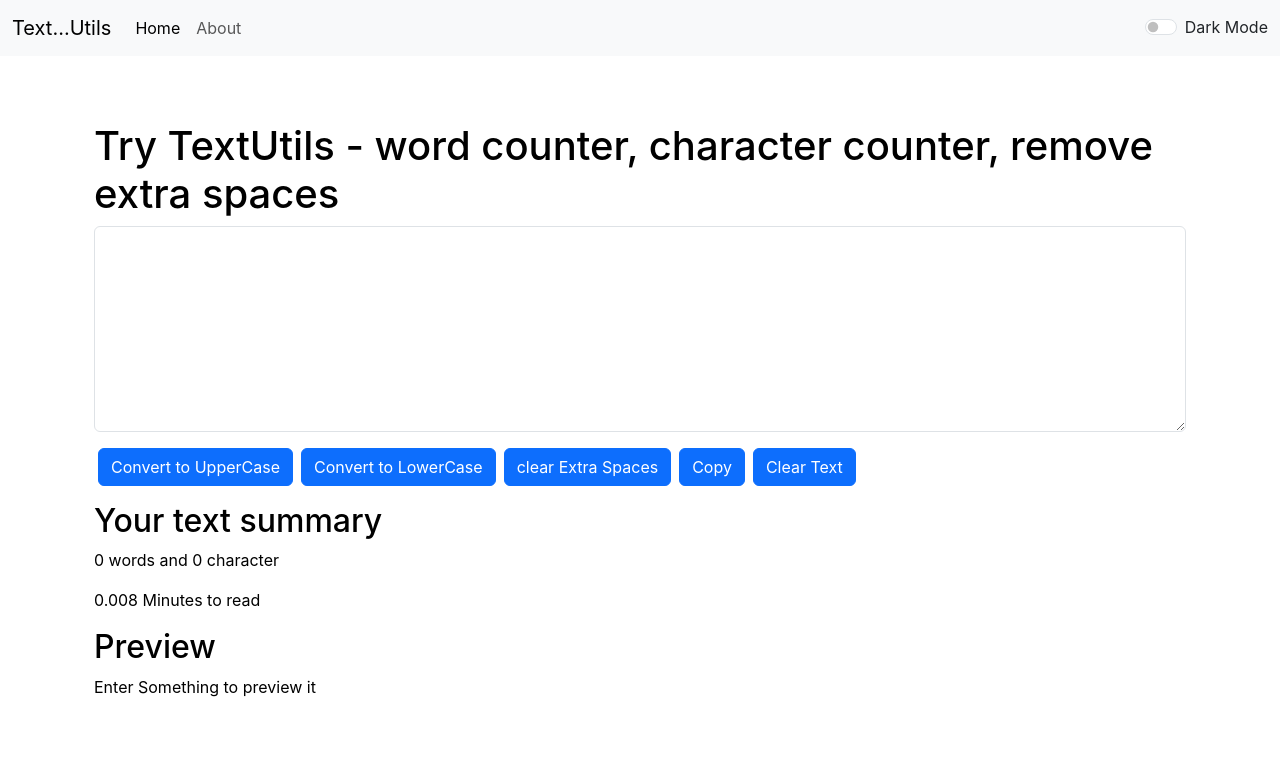
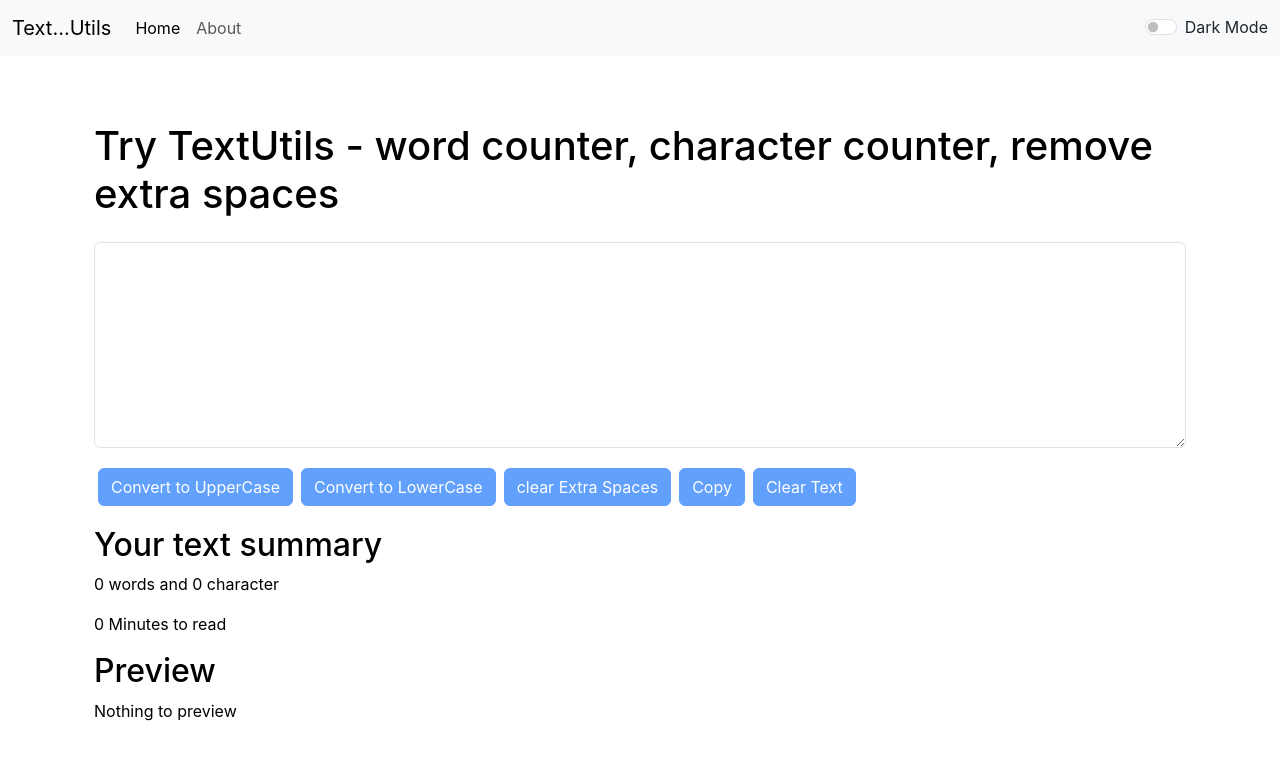
Before and after one commit to AnkitSheokeen/TextUtils, a React (Create React App) app: page / in a window 1280 px wide. Shown: the top 760 px of the page. Built offline with nearby package versions, Linux system fonts and the light colour scheme.

Commit message:
bug fixed

```diff
--- a/src/components/TextForm.js
+++ b/src/components/TextForm.js
@@ -4,6 +4,7 @@
 
 
 export default function TextForm(props) {
+
 const handleUpClick = () => {
     // console.log("uppercase was clicked: " + text);
     let newText = text.toUpperCase();
@@ -29,6 +30,7 @@
     text.select();
     // text.setSelectionRange(0,9999);
     navigator.clipboard.writeText(text.value);
+    document.getSelection().removeAllRanges();
     props.showAlert("Copyed to clipboard","success");
 }
 
@@ -45,22 +47,22 @@
     <>
 
     <div className='container' style={{color: props.mode==='dark'?'white':'black'}}>
-        <h1>Try TextUtils - word counter, character counter, remove extra spaces</h1>
+        <h1 className='mb-4'>Try TextUtils - word counter, character counter, remove extra spaces</h1>
         <div className="mb-3">
-            <textarea className="form-control" value={text} onChange={handleOnChange} style={{backgroundColor: props.mode==='dark'?'grey':'white', color: props.mode==='dark'?'white':'black'}} id="myBox" rows="8"></textarea>
+            <textarea className="form-control" value={text} onChange={handleOnChange} style={{backgroundColor: props.mode==='dark'?'#5095BF':'white', color: props.mode==='dark'?'white':'black'}} id="myBox" rows="8"></textarea>
         </div>
-        <button className='btn btn-primary mx-1' onClick={handleUpClick}>Convert to UpperCase</button>
-        <button className='btn btn-primary mx-1' onClick={handleLoClick}>Convert to LowerCase</button>
-        <button className='btn btn-primary mx-1' onClick={handleExtraSpaces}>clear Extra Spaces</button>
-        <button className='btn btn-primary mx-1' onClick={handleCopy}>Copy</button>
-        <button className='btn btn-primary mx-1' onClick={handleClearClick}>Clear Text</button>
+        <button disabled={text.length===0} className='btn btn-primary mx-1 my-1' onClick={handleUpClick}>Convert to UpperCase</button>
+        <button disabled={text.length===0} className='btn btn-primary mx-1 my-1' onClick={handleLoClick}>Convert to LowerCase</button>
+        <button disabled={text.length===0} className='btn btn-primary mx-1 my-1' onClick={handleExtraSpaces}>clear Extra Spaces</button>
+        <button disabled={text.length===0} className='btn btn-primary mx-1 my-1' onClick={handleCopy}>Copy</button>
+        <button disabled={text.length===0} className='btn btn-primary mx-1 my-1' onClick={handleClearClick}>Clear Text</button>
     </div>
     <div className="container my-3" style={{color: props.mode==='dark'?'white':'black'}}>
         <h2>Your text summary</h2>
-        <p>{text.length===0?0:text.split(" ").length} words and {text.length} character</p>
-        <p>{ 0.008 * text.split(" ").length } Minutes to read</p>
+        <p>{text.split(" ").filter((element) => {return element.length!==0}).length} words and {text.length} character</p>
+        <p>{ 0.008 * text.split(" ").filter((element) => {return element.length!==0}).length} Minutes to read</p>
         <h2>Preview</h2>
-        <p>{text.length>0?text:"Enter Something to preview it"}</p>
+        <p>{text.length>0?text:"Nothing to preview"}</p>
     </div>
 
     </>
```
